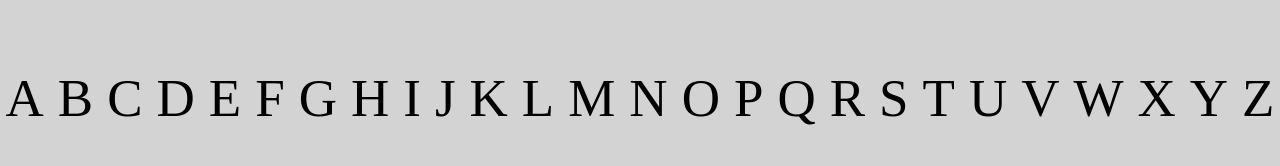
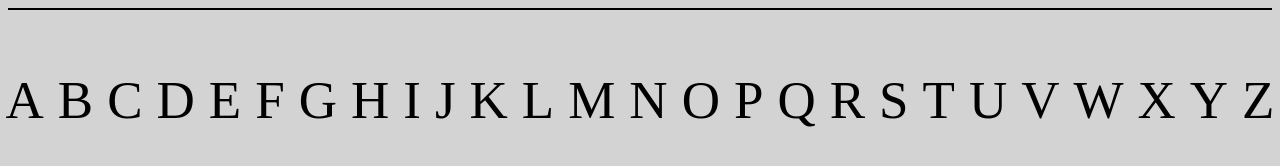
Before and after one commit to yeseniag9/hangman, a plain HTML site: page game.html in a window 1280 px wide. Drawn offline with Linux system fonts and the light colour scheme.

Commit message:
added border to top of wordbank

```diff
--- a/game.css
+++ b/game.css
@@ -5,6 +5,7 @@ body {
 .wordbank {
     display: flex;
     justify-content: center;
+    border-top: 2px solid black;
 }
 
 p {
```
